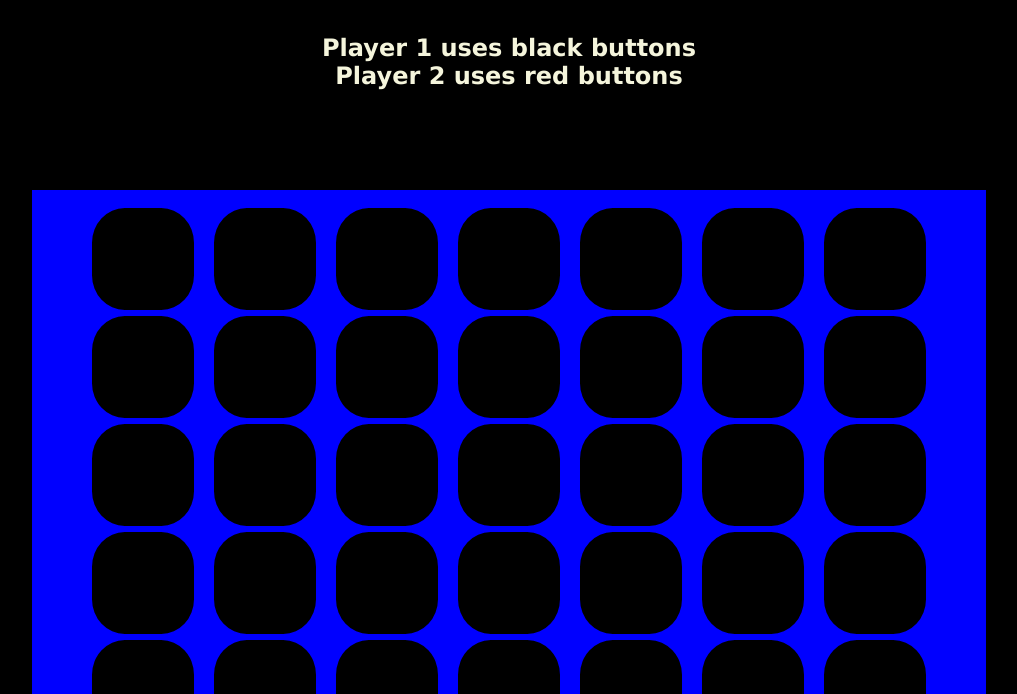
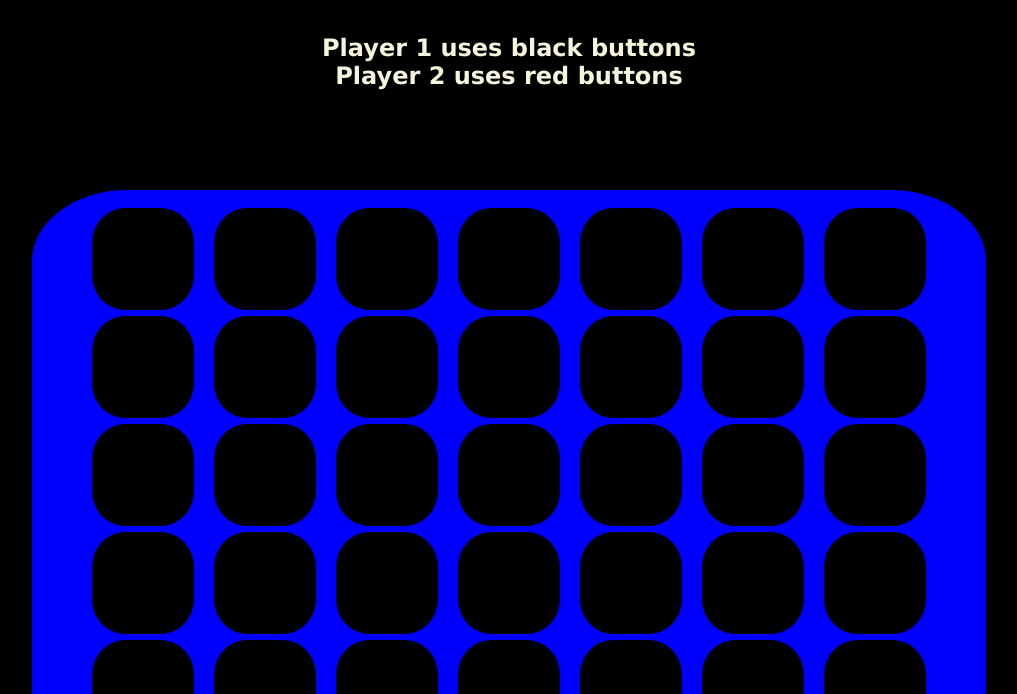
Before and after one commit to ashtonknoblock/Connectfour, a plain HTML site: page index.html in a window 1280 px wide. Shown: the part 106-800 px from the top of the page, without its empty margins (131-1148 px from the left). Drawn offline with Linux system fonts and the light colour scheme.

Commit message:
updated css

```diff
--- a/style.css
+++ b/style.css
@@ -24,6 +24,8 @@ h2 {
 
 .container {
     background-color: blue;
+    border-top-left-radius: 10%;
+    border-top-right-radius: 10%;
 }
 
 #gridwrap {
```
